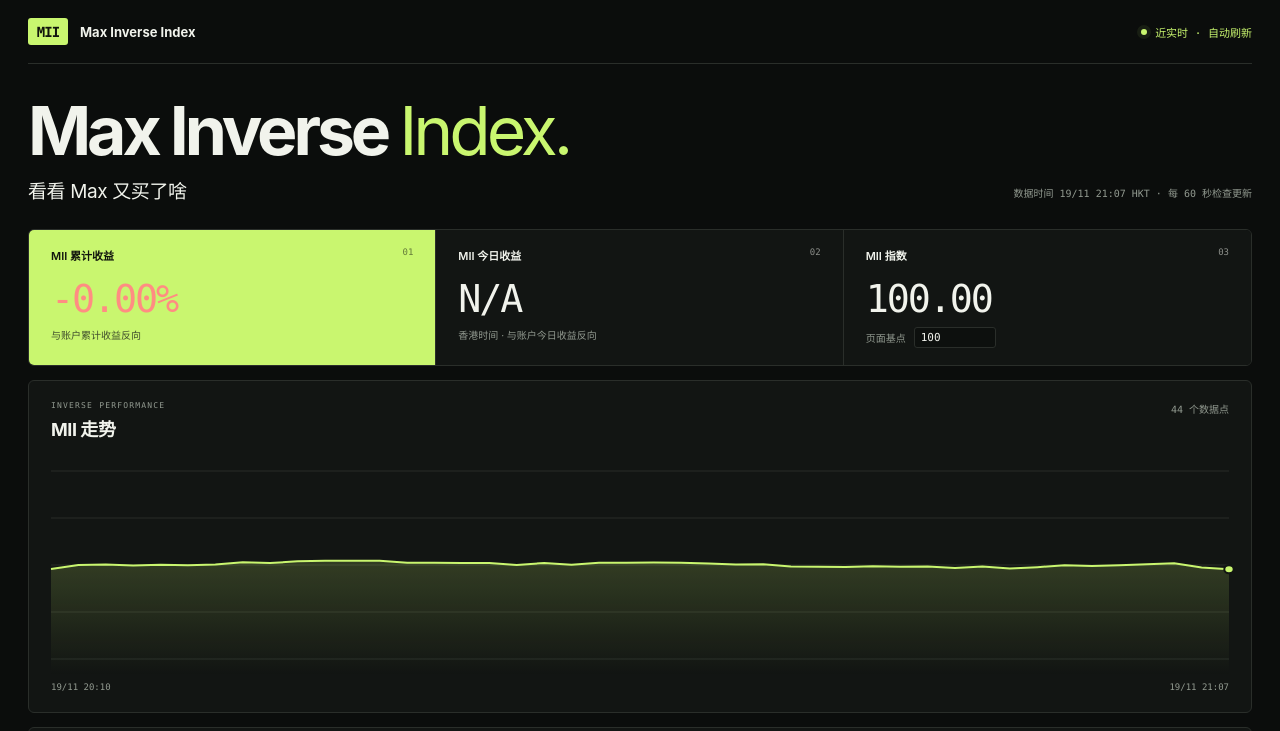
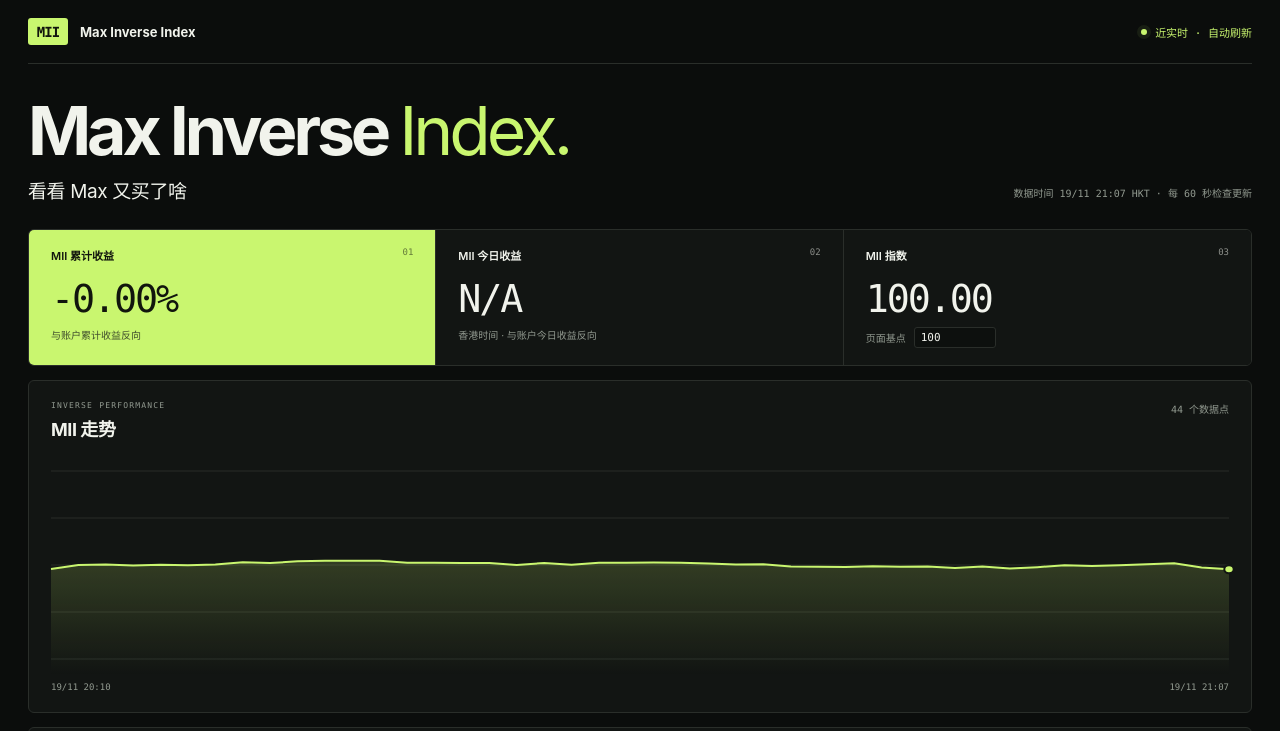
Before and after one commit to cortana-hk/max-inverse-index, a plain HTML site: page docs/index.html in a window 1280 px wide. Shown: the top 731 px of the page. Drawn offline with Linux system fonts and the light colour scheme.

Commit message:
Fix primary metric text contrast

```diff
--- a/docs/assets/style.css
+++ b/docs/assets/style.css
@@ -41,6 +41,7 @@ h1 span { color: var(--accent); font-weight: 430; }
 .metric-value { margin: 17px 0 8px; font: 500 clamp(28px, 3vw, 40px)/1 var(--mono); letter-spacing: -.055em; }
 .metric-caption { margin: 0; color: var(--muted); font-size: 10px; }
 .metric-primary .metric-caption { color: #3f4d2c; }
+.metric-primary .positive, .metric-primary .negative { color: #11150d !important; }
 .positive { color: var(--positive) !important; }
 .negative { color: var(--negative) !important; }
 .neutral { color: inherit; }
```
